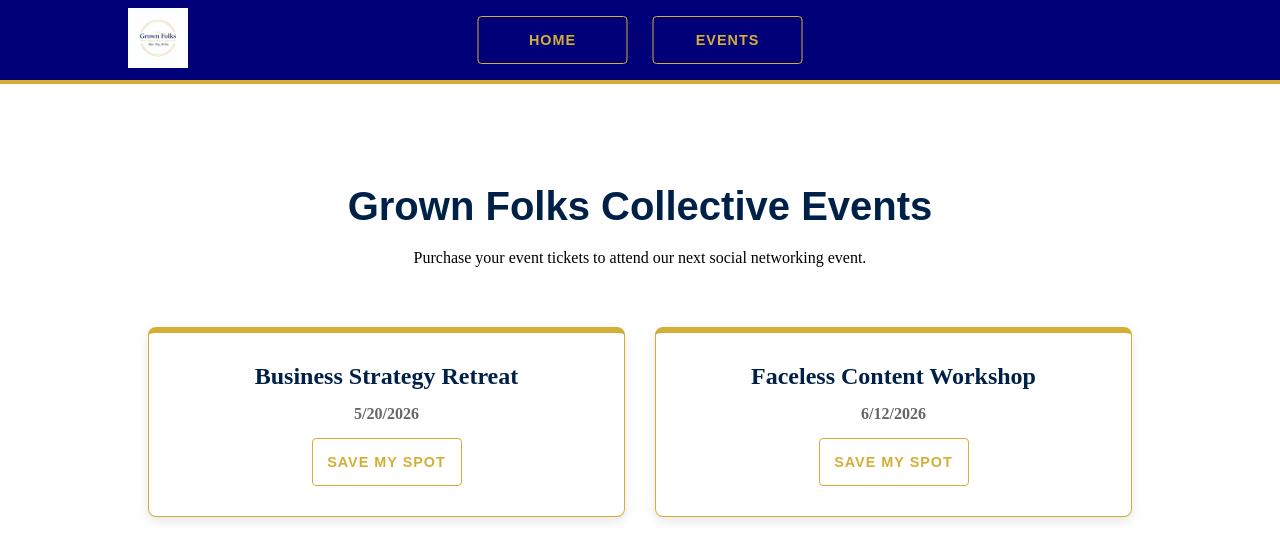
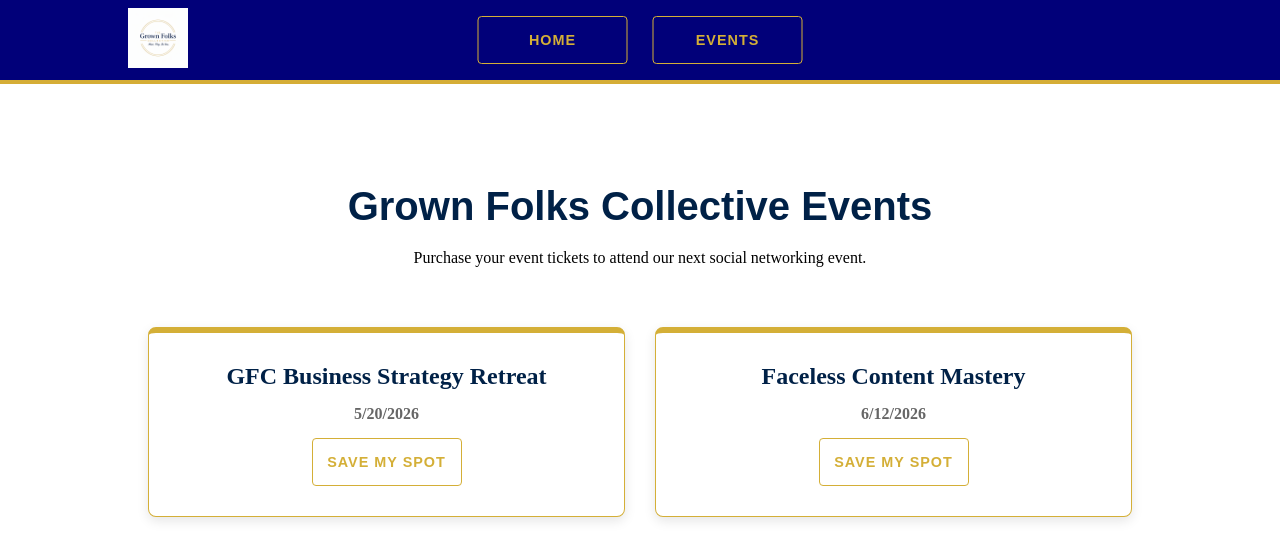
Before and after one commit to NovAldesign/SBA320, a React (Vite) app: page /events in a window 1280 px wide. Shown: the top 560 px of the page. Built offline with nearby package versions, Linux system fonts and the light colour scheme; no server answers.

Commit message:
update events.jsx to pull events from eventbrite

```diff
--- a/src/Pages/Events.jsx
+++ b/src/Pages/Events.jsx
@@ -5,42 +5,56 @@
   const [events, setEvents] = useState([]);
   const [loading, setLoading] = useState(true);
 
-  // auth token coming from .env file
+  // Using the Vite environment variable
   const AUTH_TOKEN = import.meta.env.VITE_EVENTBRITE_TOKEN;
 
+  useEffect(() => {
+  if (!AUTH_TOKEN) return;
 
-
-  useEffect(() => {
-   // Using fetch to pull hosted events from Eventbrite to show on page
-    fetch(`https://www.eventbriteapi.com/v3/users/me/events/?token=${AUTH_TOKEN}`)
+  // Step 1: Get your Organization ID first
+  fetch(`https://www.eventbriteapi.com/v3/users/me/organizations/?token=${AUTH_TOKEN}`)
     .then(res => res.json())
     .then(data => {
-        //check for events
-        if (data.events) {
-            setEvents(data.events);
+      console.log("GFC Organization Data:", data);
+
+      // Pull the ID from the first organization in the list
+      if (data.organizations && data.organizations.length > 0) {
+        const orgId = data.organizations[0].id;
+        console.log("Found Org ID:", orgId);
+
+        // Step 2: Use that ID to get the events
+        return fetch(`https://www.eventbriteapi.com/v3/organizations/${orgId}/events/?token=${AUTH_TOKEN}`);
+      } else {
+        throw new Error("No organizations found for this account.");
+      }
+    })
+    .then(res => res.json())
+    .then(eventData => {
+      if (eventData.events) {
+        setEvents(eventData.events);
       }
       setLoading(false);
     })
-    .catch((err) => {
-        console.error("Eventbrite sync failed:", err);
+    .catch(err => {
+      console.error("GFC API Error:", err);
       setLoading(false);
     });
-}, [AUTH_TOKEN]);
+}, [AUTH_TOKEN])
 
   useEffect(() => {
     if (!loading && events.length === 0) {
       setEvents([
         {
-          id: '1',
-          name: { text: 'Business Strategy Retreat' },
+          id: 'mock1',
+          name: { text: 'GFC Business Strategy Retreat' },
           start: { local: '2026-05-20T09:00:00' },
-          url: '#'
+          url: 'https://www.eventbrite.com'
         },
         {
-          id: '2',
-          name: { text: 'Faceless Content Workshop' },
+          id: 'mock2',
+          name: { text: 'Faceless Content Mastery' },
           start: { local: '2026-06-12T13:00:00' },
-          url: '#'
+          url: 'https://www.eventbrite.com'
         }
       ]);
     }
@@ -52,32 +66,22 @@
         <h1>Grown Folks Collective Events</h1>
         <p>Purchase your event tickets to attend our next social networking event.</p>
       </header>
+
       {loading ? (
         <div className="loader">Getting the latest sessions...</div>
       ) : (
         <div className="events-grid">
-          {events.length > 0 ? (
-            events.map((item) => (
+          {events.map((item) => (
             <div key={item.id} className="event-card">
-                {/* Using the Eventbrite name and start time for the card */}
               <h3>{item.name.text}</h3>
               <p className="date">
                 {new Date(item.start.local).toLocaleDateString()}
               </p>
-
-                <a
-                  href={item.url}
-                  className="btn"
-                  target="_blank"
-                  rel="noopener noreferrer"
-                >
+              <a href={item.url} className="btn" target="_blank" rel="noopener noreferrer">
                 Save My Spot
               </a>
             </div>
-            ))
-          ) : (
-            <p>No upcoming events right now. Check back for the next event!</p>
-          )}
+          ))}
         </div>
       )}
     </div>
```
Lines whose indentation alone changed are shown as unchanged.
